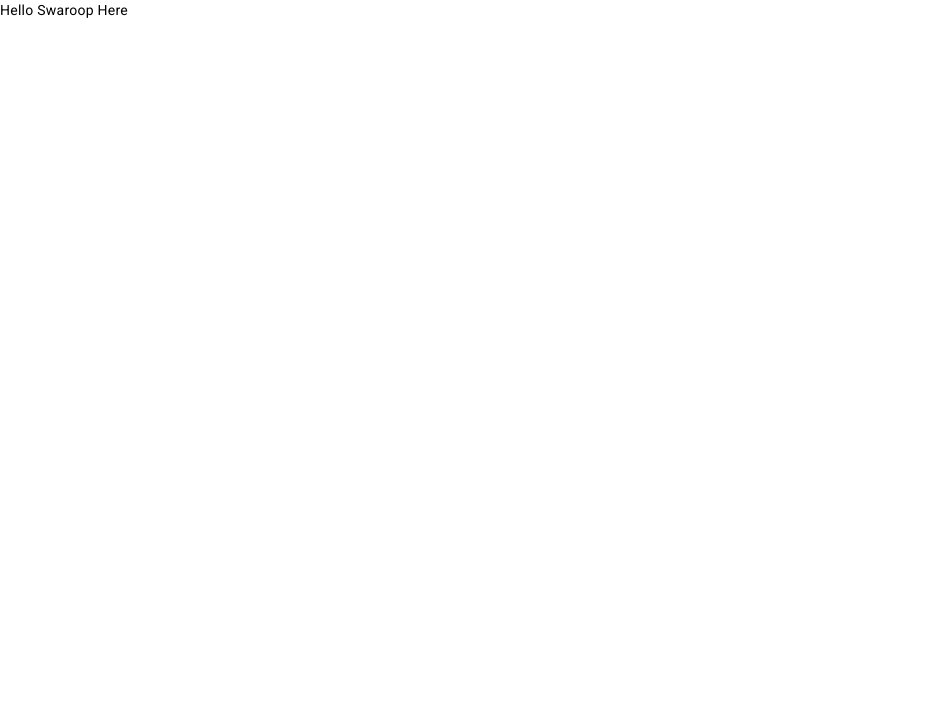
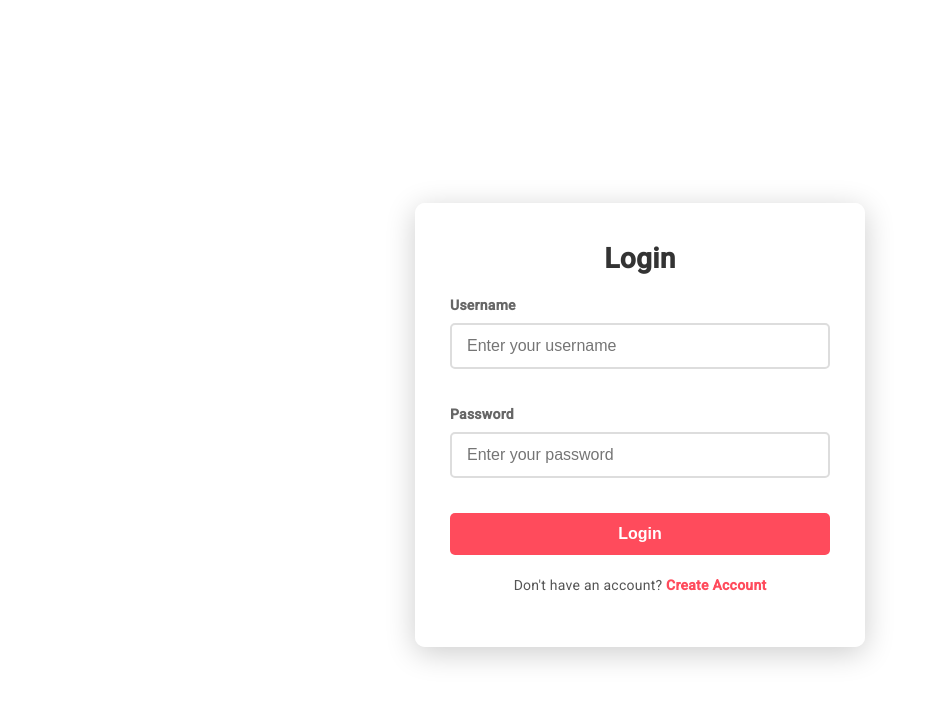
Before and after one commit to artistrommiyo/newProject, an Angular app: page /login in a window 1280 px wide. Shown: the top 702 px of the page, without its empty margins (0-937 px from the left). Built offline with nearby package versions, Linux system fonts and the light colour scheme.

Commit message:
new chnages

```diff
--- a/src/app/app.component.html
+++ b/src/app/app.component.html
@@ -1,7 +1,7 @@
 
-<!-- <app-header *ngIf="isAuthenticated"></app-header> -->
+<app-header *ngIf="isAuthenticated"></app-header>
 
 <!-- Main content -->
-<!-- <router-outlet></router-outlet> -->
+<router-outlet></router-outlet>
 
-Hello Swaroop Here
+<!-- Hello Swaroop Here -->
```
Also changed, not shown: 3 other files (tests, documents, lock files or other folders).
